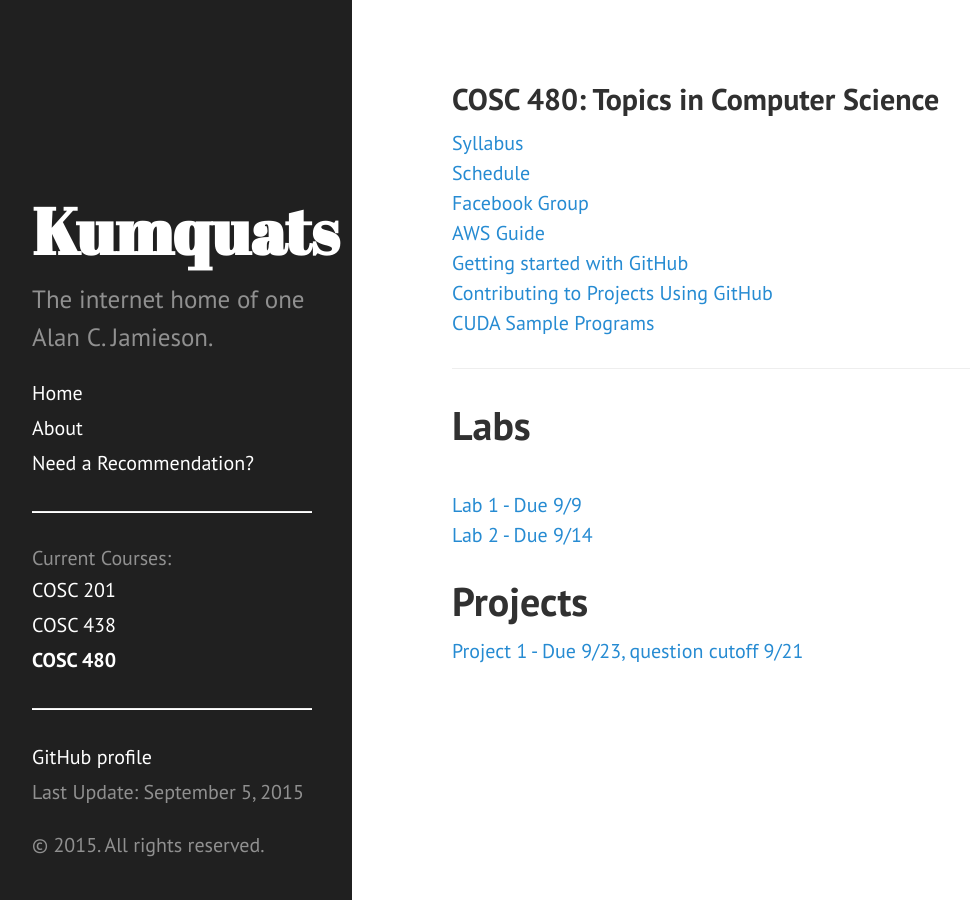
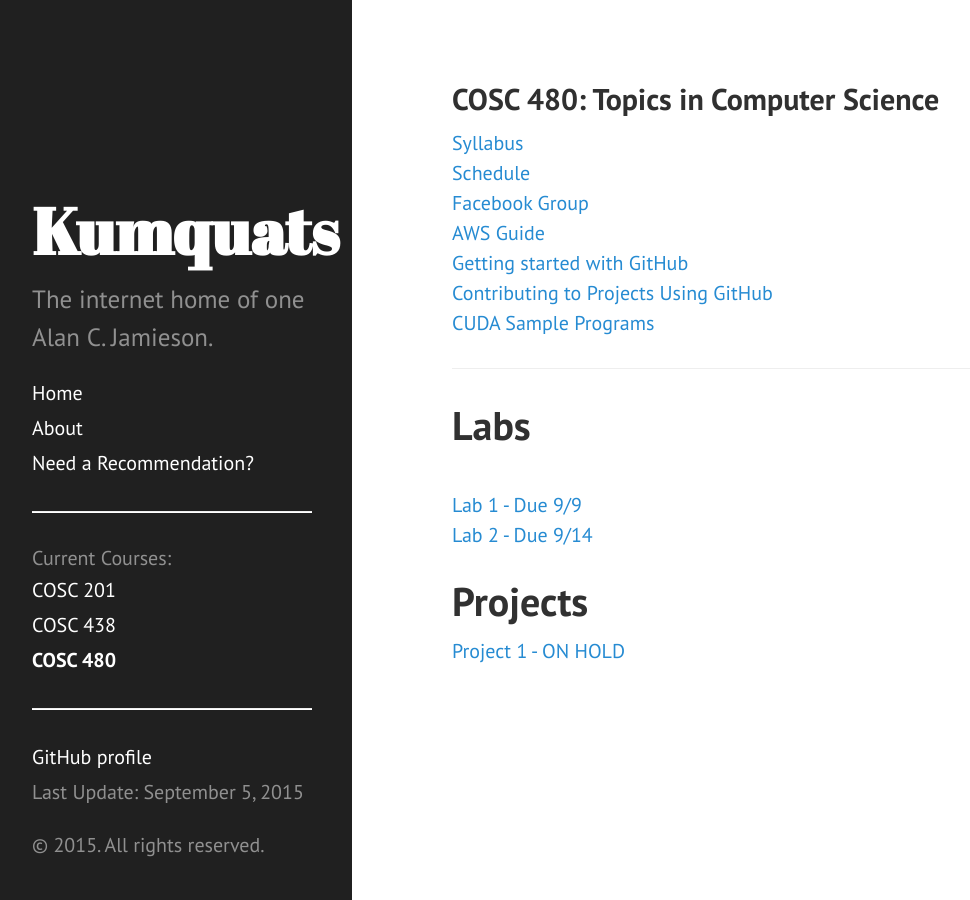
Before and after one commit to ripark/ripark.github.io, a Jekyll site: the page built from f15/cosc480.html, in a window 1280 px wide. Shown: the whole page, without its empty margins (8-978 px from the left). Built offline with Jekyll 4.4.1, drawn with Linux system fonts in a browser that asks for light colours; Markdown is read by kramdown in place of the engine named in the settings.

Commit message:
hold for project 1 480

```diff
--- a/f15/cosc480.html
+++ b/f15/cosc480.html
@@ -25,4 +25,4 @@ title: "COSC 480: Topics in Computer Science"
 <a href="http://ripark.github.io/f15/COSC480Lab2.pdf">Lab 2 - Due 9/14</a>
 <br>
 <h1>Projects</h1>
-<a href="http://ripark.github.io/f15/COSC480Project1.pdf">Project 1 - Due 9/23, question cutoff 9/21</a>
+<a href="http://ripark.github.io/f15/COSC480Project1.pdf">Project 1 - ON HOLD</a>
```
